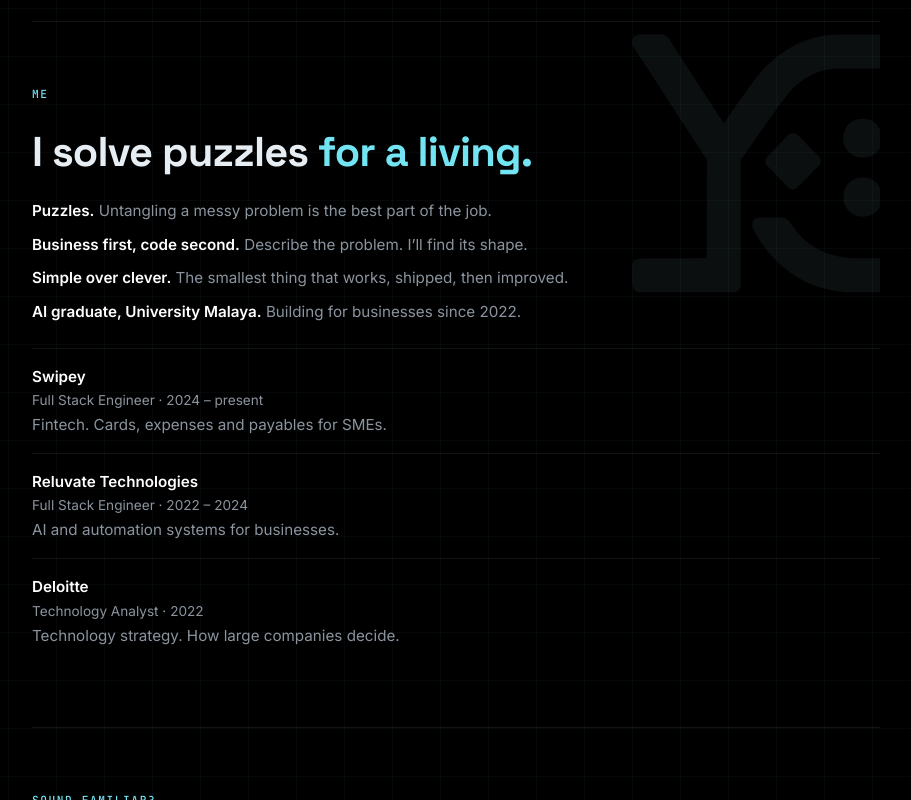
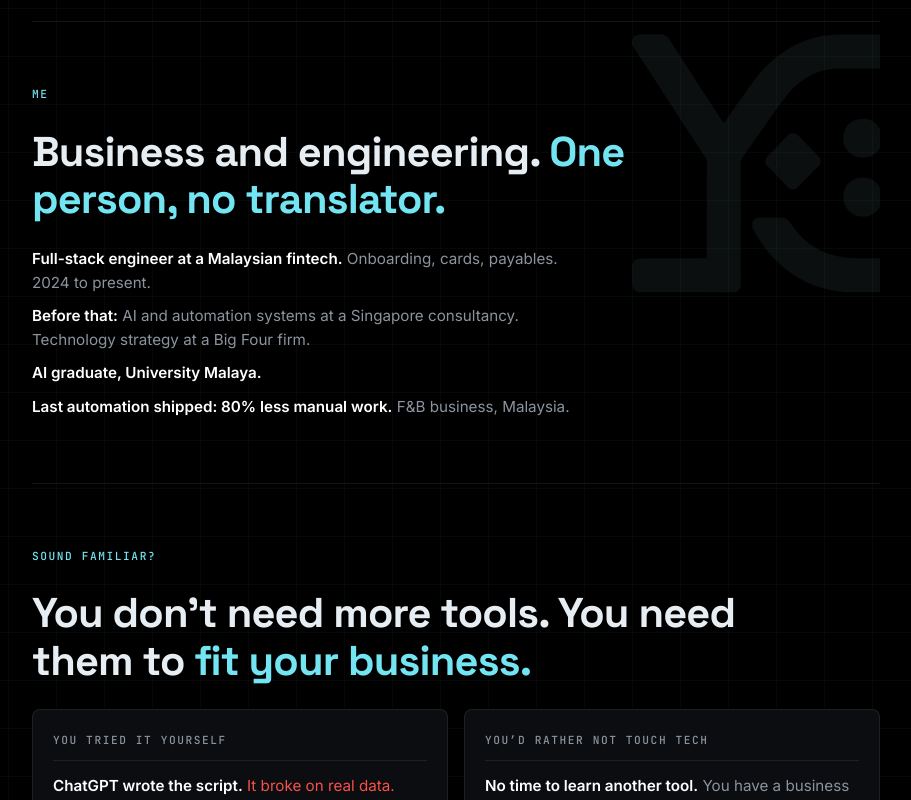
Before and after one commit to Dragooz/dragooz.github.io, a Next.js app: page / in a window 1280 px wide. Shown: the part 520-1320 px from the top of the page, without its empty margins (184-1095 px from the left). Built offline with nearby package versions, Linux system fonts and the light colour scheme.

Commit message:
feat: update wording to be more accurate

```diff
--- a/components/AboutMe.tsx
+++ b/components/AboutMe.tsx
@@ -1,17 +1,17 @@
 import React from "react";
 import Image from "next/image";
 
-interface Employer {
-    name: string;
-    role: string;
-    period: string;
-    line: string;
+interface AboutLine {
+    lead: string;
+    tail: string;
 }
 
-const EMPLOYERS: Employer[] = [
-    { name: "Swipey", role: "Full Stack Engineer", period: "2024 \u2013 present", line: "Fintech. Cards, expenses and payables for SMEs." },
-    { name: "Reluvate Technologies", role: "Full Stack Engineer", period: "2022 \u2013 2024", line: "AI and automation systems for businesses." },
-    { name: "Deloitte", role: "Technology Analyst", period: "2022", line: "Technology strategy. How large companies decide." },
+// Facts an owner can check. No adjectives: character lives in the won't-do section.
+const ABOUT_LINES: AboutLine[] = [
+    { lead: "Full-stack engineer at a Malaysian fintech.", tail: "Onboarding, cards, payables. 2024 to present." },
+    { lead: "Before that:", tail: "AI and automation systems at a Singapore consultancy. Technology strategy at a Big Four firm." },
+    { lead: "AI graduate, University Malaya.", tail: "" },
+    { lead: "Last automation shipped: 80% less manual work.", tail: "F&B business, Malaysia." },
 ];
 
 const AboutMe: React.FC = () => (
@@ -19,32 +19,13 @@ const AboutMe: React.FC = () => (
         <Image src="/images/yc-logo.png" alt="" width={497} height={438} className="about-monogram" aria-hidden="true" />
         <span className="eyebrow">Me</span>
         <h2 className="section-title">
-            I solve puzzles <span className="accent">for a living.</span>
+            Business and engineering. <span className="accent">One person, no translator.</span>
         </h2>
         <ul className="about-lines">
-            <li>
-                <strong>Puzzles.</strong> <span className="tail-muted">Untangling a messy problem is the best part of the job.</span>
-            </li>
-            <li>
-                <strong>Business first, code second.</strong> <span className="tail-muted">Describe the problem. I’ll find its shape.</span>
-            </li>
-            <li>
-                <strong>Simple over clever.</strong> <span className="tail-muted">The smallest thing that works, shipped, then improved.</span>
-            </li>
-            <li>
-                <strong>AI graduate, University Malaya.</strong> <span className="tail-muted">Building for businesses since 2022.</span>
-            </li>
-        </ul>
-        <ul className="employers">
-            {EMPLOYERS.map((employer) => (
-                <li key={employer.name} className="employer">
-                    <div className="employer-body">
-                        <strong>{employer.name}</strong>
-                        <span className="employer-role">
-                            {employer.role} · {employer.period}
-                        </span>
-                        <p>{employer.line}</p>
-                    </div>
+            {ABOUT_LINES.map((line) => (
+                <li key={line.lead}>
+                    <strong>{line.lead}</strong>
+                    {line.tail && <> <span className="tail-muted">{line.tail}</span></>}
                 </li>
             ))}
         </ul>
--- a/components/Footer.tsx
+++ b/components/Footer.tsx
@@ -9,7 +9,7 @@ const Footer: React.FC = () => (
             <h2 className="section-title">
                 Got a problem <span className="accent">worth fixing?</span>
             </h2>
-            <p className="tail-muted">Free diagnosis. Pay only if it worked.</p>
+            <p className="tail-muted">One message. I reply within a business day.</p>
             <TalkButton />
         </div>
         <div className="footer-bar">
--- a/components/Hero.tsx
+++ b/components/Hero.tsx
@@ -38,9 +38,9 @@ const Hero: React.FC = () => (
     <section className="hero">
         <TypedKicker />
         <h1 className="hero-title">
-            You run the business. <span className="accent">I make it run smoother.</span>
+            Tired of tech? <span className="accent">Hand it to someone who isn’t.</span>
         </h1>
-        <p className="hero-line">No tech to learn. No tools to babysit.</p>
+        <p className="hero-line">Free diagnosis. One fixed price. Pay only if it worked.</p>
         <TalkButton />
     </section>
 );
--- a/styles/home.css
+++ b/styles/home.css
@@ -275,36 +275,6 @@
     max-width: 560px;
 }
 
-.employers {
-    list-style: none;
-    padding: 0;
-    display: flex;
-    flex-direction: column;
-}
-
-.employer {
-    display: flex;
-    gap: 16px;
-    padding: 16px 0;
-    border-top: 1px solid var(--border);
-}
-
-.employer-body {
-    display: flex;
-    flex-direction: column;
-    gap: 2px;
-    font-size: 0.95rem;
-}
-
-.employer-role {
-    color: var(--text-secondary);
-    font-size: 0.85rem;
-}
-
-.employer-body p {
-    color: var(--text-secondary);
-}
-
 /* Proof */
 .proof-lines {
     list-style: none;
```
